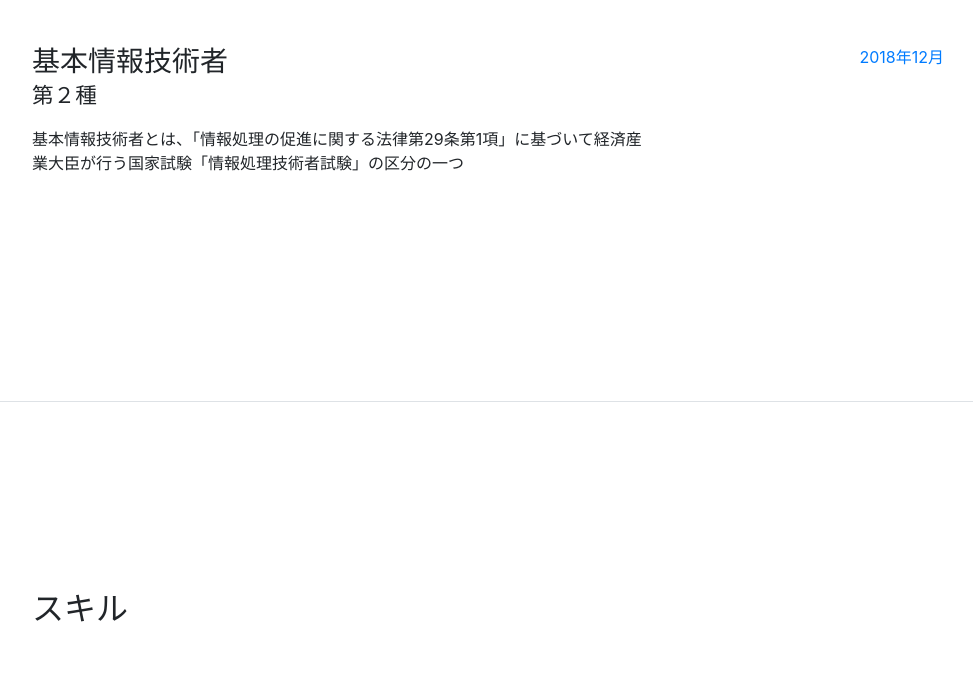
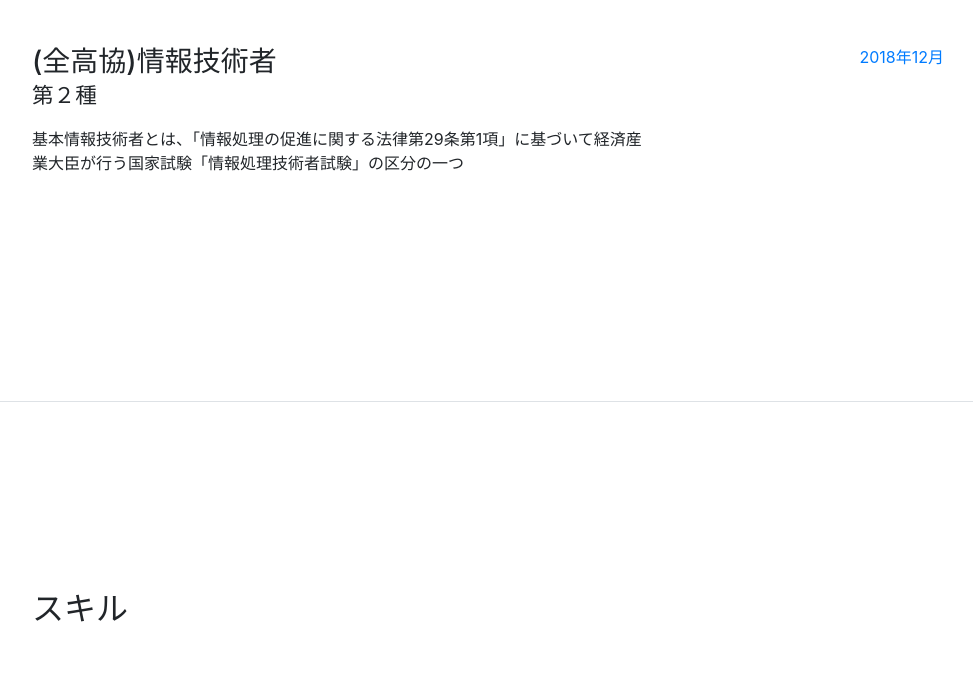
Before and after one commit to ta-yanai/webtop, a website with bundled scripts: page index.html in a window 1280 px wide. Shown: the part 1998-2671 px from the top of the page, without its empty margins (288-1261 px from the left). Built offline with nearby package versions, Linux system fonts and the light colour scheme.

Commit message:
Update index.html

```diff
--- a/index.html
+++ b/index.html
@@ -159,7 +159,7 @@
 
           <div class="resume-item d-flex flex-column flex-md-row mb-5">
             <div class="resume-content mr-auto">
-              <h3 class="mb-0">基本情報技術者</h3>
+              <h3 class="mb-0">(全高協)情報技術者</h3>
               <div class="subheading mb-3">第２種</div>
               <div>基本情報技術者とは、「情報処理の促進に関する法律第29条第1項」に基づいて経済産業大臣が行う国家試験「情報処理技術者試験」の区分の一つ</div>
             </div>
```
